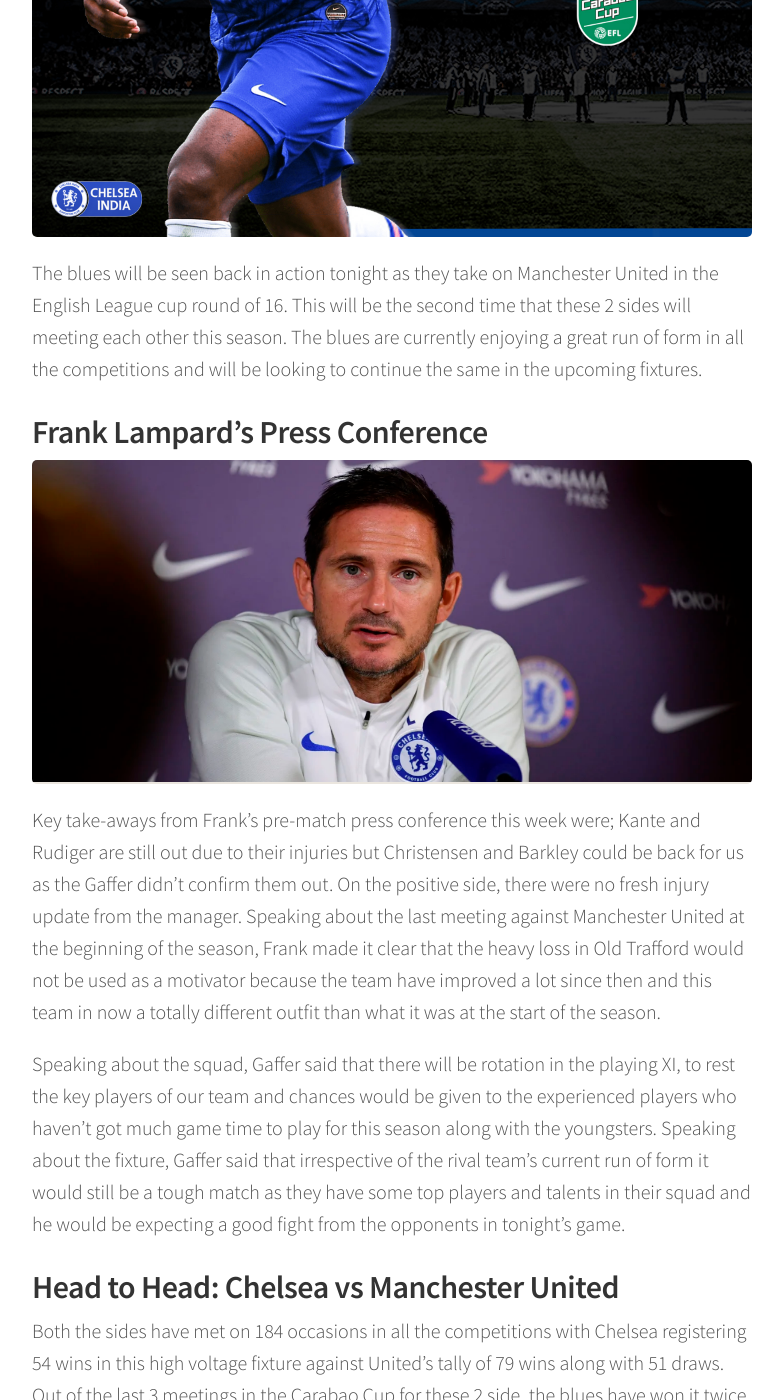
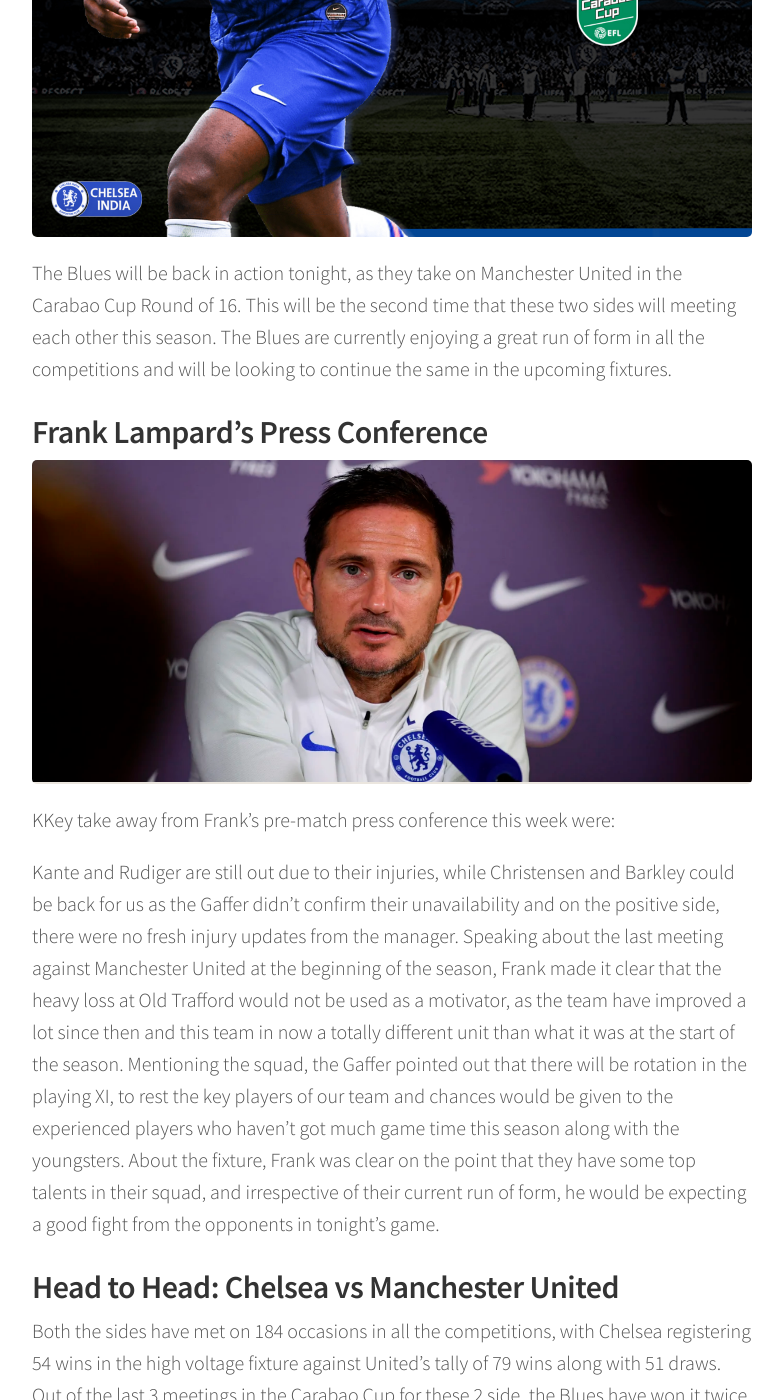
Before and after one commit to chelseafcindia/blog, a Jekyll site: the page built from _posts/2019-10-30-chelsea-fc-vs-manchester-united-preview.markdown, in a window 1280 px wide and 1400 px high, scrolled down 728 px. Shown: the whole window, without its empty margins (248-1031 px from the left). Built offline with Jekyll 4.4.1, drawn with Linux system fonts in a browser that asks for light colours; some of the changed text lies outside the part shown.

Commit message:
Updated Chelsea Fc Vs Manchester United Preview

```diff
--- a/_posts/2019-10-30-chelsea-fc-vs-manchester-united-preview.markdown
+++ b/_posts/2019-10-30-chelsea-fc-vs-manchester-united-preview.markdown
@@ -27,33 +27,34 @@
 
 ![1 Creative'.jpg](/uploads/1%20Creative'.jpg)
 
-The blues will be seen back in action tonight as they take on Manchester United in the English League cup round of 16. This will be the second time that these 2   sides will meeting each other this season. The blues are currently enjoying a great run of form in all the competitions and will be looking to continue the same in the upcoming fixtures.
+The Blues will be back in action tonight, as they take on Manchester United in the Carabao Cup Round of 16. This will be the second time that these two sides will meeting each other this season. The Blues are currently enjoying a great run of form in all the competitions and will be looking to continue the same in the upcoming fixtures.
 
 ## Frank Lampard’s Press Conference
 
 ![2 Lampard PC.png](/uploads/2%20Lampard%20PC.png)
 
-Key take-aways from Frank’s pre-match press conference this week were; Kante and Rudiger are still out due to their injuries but Christensen and Barkley could be back for us as the Gaffer didn’t confirm them out. On the positive side, there were no fresh injury update from the manager. Speaking about the last meeting against Manchester United at the beginning of the season, Frank made it clear that the heavy loss in Old Trafford would not be used as a motivator because the team have improved a lot since then and this team in now a totally different outfit than what it was at the start of the season.
+KKey take away from Frank’s pre-match press conference this week were:
 
-Speaking about the squad, Gaffer said that there will be rotation in the playing XI, to rest the key players of our team and chances would be given to the experienced players who haven’t got much game time to play for this season along with the youngsters. Speaking about the fixture, Gaffer said that irrespective of the rival team’s current run of form it would still be a tough match as they have some top players and talents in their squad and he would be expecting a good fight from the opponents in tonight’s game.
+Kante and Rudiger are still out due to their injuries, while Christensen and Barkley could be back for us as the Gaffer didn’t confirm their unavailability and on the positive side, there were no fresh injury updates from the manager. Speaking about the last meeting against Manchester United at the beginning of the season, Frank made it clear that the heavy loss at Old Trafford would not be used as a motivator, as the team have improved a lot since then and this team in now a totally different unit than what it was at the start of the season. Mentioning the squad, the Gaffer pointed out that there will be rotation in the playing XI, to rest the key players of our team and chances would be given to the experienced players who haven’t got much game time this season along with the youngsters. About the fixture, Frank was clear on the point that they have some top talents in their squad, and irrespective of their current run of form, he would be expecting a good fight from the opponents in tonight’s game.
 
 ## Head to Head: Chelsea vs Manchester United
 
-Both the sides have met on 184 occasions in all the competitions with Chelsea registering 54 wins in this high voltage fixture against United’s tally of 79 wins along with 51 draws. Out of the last 3 meetings in the Carabao Cup for these 2 side, the blues have won it twice and the other fixture ended in draw.
+Both the sides have met on 184 occasions in all the competitions, with Chelsea registering 54 wins in the high voltage fixture against United’s tally of 79 wins along with 51 draws. Out of the last 3 meetings in the Carabao Cup for these 2 side, the Blues have won it twice and the other fixture ended in draw.
 
 ## Predicted Line-up for Chelsea
 
-Chelsea are expected to play in a 4-2-3-1 formation against Manchester United tonight. Knowing the squad’s capability, Frank would surely try to play out the game through midfield by creating chances and with fast movement in the final third of the pitch to catch the United’s defence on the break. This is the team we can expect for tonight’s game:
+Chelsea are expected to play in a 4-2-3-1 formation against Manchester United tonight. Knowing the squad’s capability, Frank would surely try to play out the game through midfield by creating chances and with fast movement in the final third of the pitch to catch the United’s defence on the break.
+This is the team we can expect for tonight’s game:
 
 ![3 Build Lineup.jpg](/uploads/3%20Build%20Lineup.jpg)*Photo courtesy:buildlineup.com*
 
 ## Players to Watch Out For
 
-**Callum Hudson Odoi:** Callum is expected to produce chances tonight through the left wing and get goals in his tally. Having netted the ball only once after his injury he will be looking to get his goals tally back on track in tonight’s fixture.
+**Callum Hudson Odoi:** Callum is expected to produce chances tonight through the left wing and get goals in his tally. Having netted the ball only once after his injury, he will be looking to get his goals tally back on track in tonight’s fixture.
 
-**Fikayo Tomori:** The young 21 year old defender has been catching a lot of limelight for his brilliant performances in the recent games. It will surely be a big challenge for him to get a clean sheet for the blues against the red devils tonight.
+**Fikayo Tomori:** The young 21-year-old defender has been catching a lot of limelight for his brilliant performances in the recent games. It will surely be a big challenge for him to get a clean sheet for the Blues against the Red Devils tonight.
 
-**Jorginho:** Our vice-captain has been showing some amazing performances this season and is one of the crucial players in the midfield under Frank Lampard’s management. Being one of the senior players on the pitch, his character on and off the field will surely make a huge impact on the young blues ahead of a big fixture.
+**Jorginho:** Our vice-captain has been showing some amazing performances this season and is one of the crucial players in the midfield under Frank Lampard’s management. Being one of the senior players on the pitch, his character on and off the field will surely make a huge impact on the young Blues ahead of a big fixture.
 
 With a hope to get a positive result tonight...
 
```
